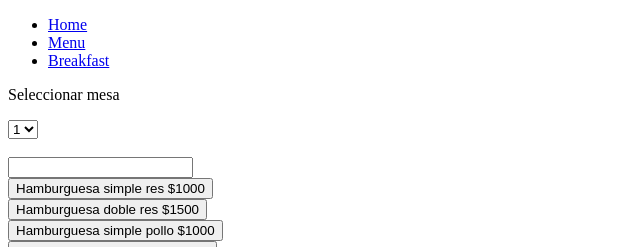
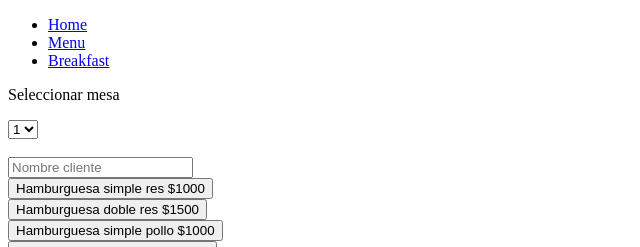
Before and after one commit to PalomaZelada/SCL011-BurgerQueen, a React (Create React App) app: page /menu in a window 1280 px wide. Shown: the top 247 px of the page, without its empty margins (0-640 px from the left). Built offline with nearby package versions, Linux system fonts and the light colour scheme.

Commit message:
Creating a new component for the client and table information

```diff
--- a/package.json
+++ b/package.json
@@ -2,6 +2,7 @@
   "name": "burger-queen-tmp",
   "version": "0.1.0",
   "private": true,
+  "homepage":"https://burger-queen-9b026.firebaseapp.com/",
   "dependencies": {
     "@testing-library/jest-dom": "^4.2.4",
     "@testing-library/react": "^9.3.2",
--- a/src/components/infoClient.js
+++ b/src/components/infoClient.js
@@ -14,7 +14,7 @@ class Client extends Component {
                 <br></br>
                 <br></br>
 
-                <input type="text" onChange={this.props.client} />
+                <input type="text" placeholder="Nombre cliente" onChange={this.props.client} />
             </div>
             )
     }
--- a/src/components/menu.js
+++ b/src/components/menu.js
@@ -2,8 +2,7 @@ import React, { Component } from 'react';
 import BasicButton from './basicButton';
 import data1 from '../data/data.json';
 import db from '../data/firebaseKey';
-import Client from './infoClient'
-;
+import Client from './infoClient';
 class Menu extends Component {
   constructor(props) {
     super(props);
```
Also changed, not shown: firebase.json.
